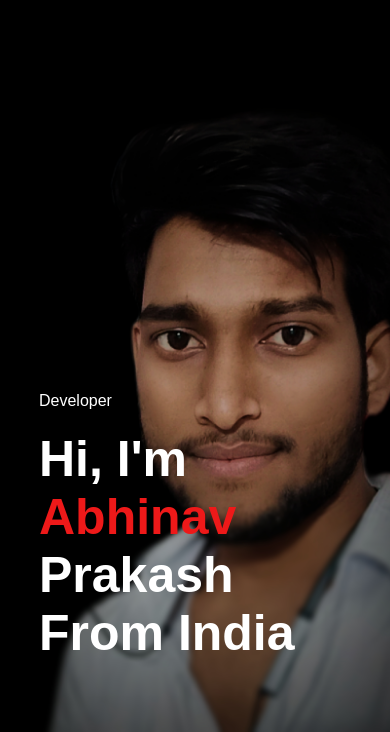
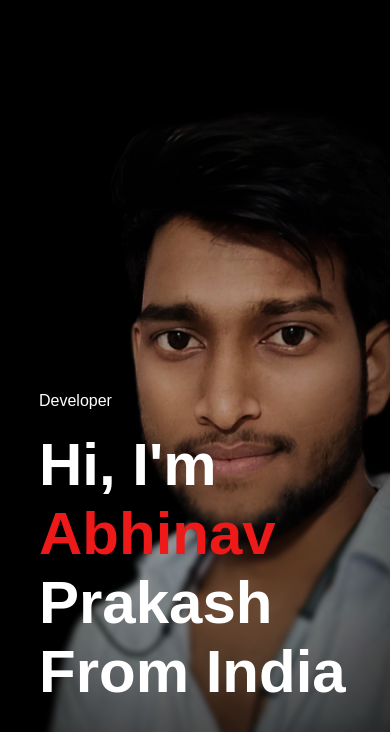
Before and after one commit to abhinavjnv2002/portfolio, a plain HTML site: page index.html in a window 390 px wide. Shown: the part 112-844 px from the top of the page. Drawn offline with Linux system fonts and the light colour scheme.

Commit message:
style.css

```diff
--- a/style.css
+++ b/style.css
@@ -329,9 +329,7 @@ nav .fas{
         margin-top: 410px;
         font-size: 16px;
     }
-    .header-text h1{
-        font-size: 50px;
-    }
+
     .logo{
         margin-top: 20px;
     }
```
